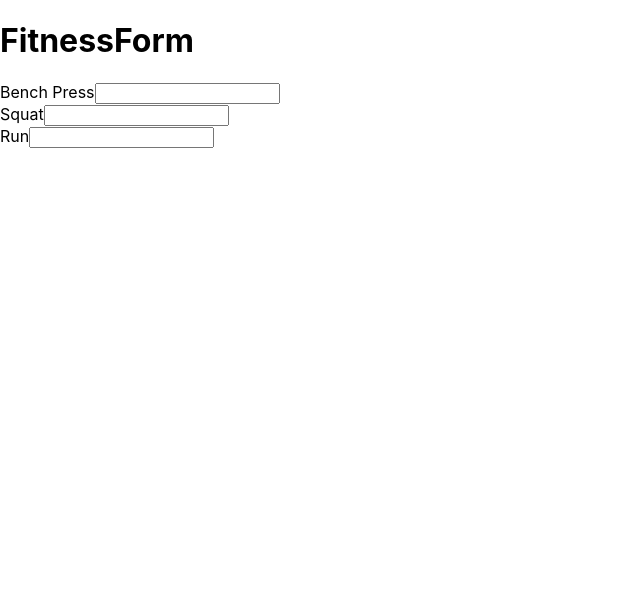
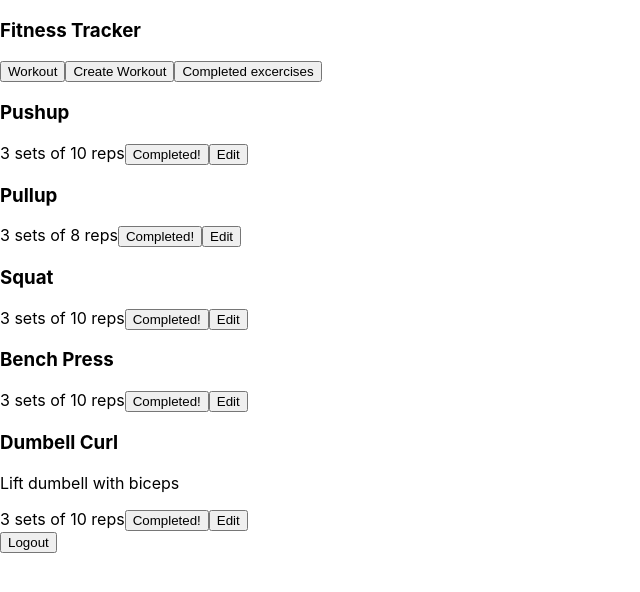
Before and after one commit to wmck126/fitness-tracker, a React (Create React App) app: page /exercise in a window 1280 px wide. Shown: the top 592 px of the page, without its empty margins (0-640 px from the left). Built offline with nearby package versions, Linux system fonts and the light colour scheme; data requests are answered from the project's data file.

Commit message:
Added add exercise

```diff
--- a/db.json
+++ b/db.json
@@ -20,9 +20,39 @@
   ],
   "excercises": [
     {
-      "arm": "Bench Press",
-      "leg": "Squat",
-      "cardio": "Run"
+      "exercise": "Pushup",
+      "description": "",
+      "sets": "3",
+      "reps": "10",
+      "id": 1
+    },
+    {
+      "exercise": "Pullup",
+      "description": "",
+      "sets": "3",
+      "reps": "8",
+      "id": 2
+    },
+    {
+      "exercise": "Squat",
+      "description": "",
+      "sets": "3",
+      "reps": "10",
+      "id": 3
+    },
+    {
+      "exercise": "Bench Press",
+      "description": "",
+      "sets": "3",
+      "reps": "10",
+      "id": 4
+    },
+    {
+      "exercise": "Dumbell Curl",
+      "description": "Lift dumbell with biceps",
+      "sets": "3",
+      "reps": "10",
+      "id": 5
     }
   ]
 }
--- a/src/App.js
+++ b/src/App.js
@@ -1,22 +1,40 @@
 import './App.css';
-import Login from './Login';
-import Welcome from './Welcome';
+import React, {useState, useEffect} from 'react';
+import Login from './Login/Login';
+import Welcome from './Login/Welcome';
 import { BrowserRouter, Routes, Route } from 'react-router-dom';
-import CreateLogin from './CreateLogin';
+import CreateLogin from './Login/CreateLogin';
 import Fitness from './Fitness';
+import CreateExercise from './CreateExercise';
+import CompletedExercise from './CompletedExercise';
 
 function App() {
+
+  const [exercises, setExercise] = useState([])
+
+  useEffect(() => {
+    fetch("http://localhost:8001/excercises")
+    .then(r => r.json())
+    .then(data => setExercise(data))
+  },[]  )
+
+  function handleAddExercise(newExercise) {
+    setExercise([...exercises, newExercise])
+  }
+
   return (
+    <div>
         <BrowserRouter>
           <Routes>
               <Route path="/" element={<Welcome />} />
               <Route path="/login" element={<Login />}/>
               <Route path="/createlogin" element={<CreateLogin />}/>
-        <Route path="/exercise" element={<Fitness />} />
-
+              <Route path="/exercise" element={<Fitness exercises={exercises}/>} />
+              <Route path="/create" element={<CreateExercise onAddExercise={handleAddExercise}/>} />
+              <Route path="/completed" element={<CompletedExercise />} />
           </Routes>
         </BrowserRouter>
-
+    </div>
   );
 }
 
--- /dev/null
+++ b/src/CompletedExercise.js
@@ -0,0 +1,13 @@
+import React from 'react'
+import Navbar from './Navbar'
+
+function CompletedExercise() {
+  return (
+    <div>
+      <Navbar />
+    <h1>CompletedExercise</h1>
+    </div>
+  )
+}
+
+export default CompletedExercise
--- /dev/null
+++ b/src/CreateExercise.js
@@ -0,0 +1,60 @@
+import React, { useState } from 'react'
+import Navbar from './Navbar'
+import { useNavigate } from "react-router-dom"
+
+function CreateExercise({ onAddExercise }) {
+  const [reps, setReps] = useState("")
+  const [exercise, setExercise] = useState("")
+  const [description, setDescription] = useState("")
+  const [sets, setSets] = useState("")
+  const navigate = useNavigate()
+
+  function handleSubmit(e) {
+      e.preventDefault()
+      const itemData = {
+        "exercise": exercise,
+        "description": description,
+        "sets": sets,
+        "reps": reps,
+      }
+      fetch("http://localhost:8001/excercises", {
+        method:"POST",
+        headers: {
+          "Content-Type": "application/json",
+        },
+        body: JSON.stringify(itemData)
+      })
+      .then(r => r.json())
+      .then(data => onAddExercise(data))
+      .then(navigate("/exercise"))
+  }
+
+  return (
+    <div>
+      <Navbar />
+      <h2>Create an exercise</h2>
+      <h4>Fill in the form below to add an exercise to the list</h4>
+      <form onSubmit={handleSubmit}>
+        <div>
+          <label>Exercise</label>
+        <input type="text" required onChange={(e) => setExercise(e.target.value)}/>
+        </div>
+        <div>
+        <label>Description</label>
+        <input type="text" required onChange={(e) => setDescription(e.target.value)}/>
+        </div>
+        <div>
+          <label>Sets</label>
+        <input type="text" required onChange={(e) => setSets(e.target.value)}/>
+        </div>
+        <div>
+          <label>Reps</label>
+        <input type="text" required onChange={e => setReps(e.target.value)}/>
+        </div>
+        <button type="submit">Submit</button>
+      </form>
+    </div>
+  )
+}
+
+export default CreateExercise
--- a/src/Fitness.js
+++ b/src/Fitness.js
@@ -1,18 +1,30 @@
 import React, { useEffect, useState } from 'react'
+import { useNavigate } from "react-router-dom";
 import FitnessForm from './FitnessForm'
+import Navbar from './Navbar';
 
-function Fitness() {
-  const [exercises, setExercise] = useState([])
+function Fitness({ exercises }) {
 
-  useEffect(() => {
-    fetch("http://localhost:8000/excercises")
-    .then(r => r.json())
-    .then(data => setExercise(data))
-  },[]  )
+
+
+
+  const navigate = useNavigate()
   console.log(exercises)
   return (
     <div>
-      {exercises.map((data) => <FitnessForm dumbell={data.arm} squat={data.leg} run={data.cardio}/>)}
+      <Navbar />
+      {exercises.map((data) => (
+        <FitnessForm
+          id={data.id}
+          exercise={data.exercise}
+          description={data.description}
+          sets={data.sets}
+          reps={data.reps}
+          />))}
+      <button
+        onClick={() => navigate("/")}
+        className="logoutbtnfitness"
+        >Logout</button>
     </div>
   )
 }
--- a/src/FitnessForm.js
+++ b/src/FitnessForm.js
@@ -1,22 +1,14 @@
 import React from 'react'
 
-function FitnessForm({dumbell, squat, run}) {
-  console.log(dumbell)
+function FitnessForm({sets, description, exercise, reps, id}) {
+
   return (
     <div>
-      <h1>FitnessForm</h1>
-      <form>
-        <label>{dumbell}</label>
-        <input type="text"></input>
-      </form>
-      <form>
-        <label>{squat}</label>
-        <input type="text"></input>
-      </form>
-      <form>
-        <label>{run}</label>
-        <input type="text"></input>
-      </form>
+        <h3 key={id}>{exercise}</h3>
+        <p>{description}</p>
+        <span>{sets} sets of {reps} reps</span>
+        <button>Completed!</button>
+        <button>Edit</button>
     </div>
   )
 }
--- a/src/Login.js
+++ b/src/Login/Login.js
@@ -10,7 +10,7 @@ export default function Login() {
   const [credentials, setCredentials] = useState([])
 
     useEffect(() => {
-      fetch("http://localhost:8000/credentials")
+      fetch("http://localhost:8001/credentials")
       .then(r => r.json())
       .then(data => setCredentials(data))
     }, [])
@@ -40,14 +40,14 @@ export default function Login() {
     }
   }
 
-
-
   return (
     <div>
       {(user.username != "") ? (
         <div className="welcome">
           <h2>Welcome, <span>{user.username}</span></h2>
+          <p>Redirecting you to your workout...</p>
           <button onClick={LogOut}>Logout</button>
+          {setTimeout(() => navigate("/exercise"), 3000)}
         </div>
       )
       : (
--- /dev/null
+++ b/src/Navbar.js
@@ -0,0 +1,30 @@
+import React from 'react'
+import { useNavigate } from "react-router-dom";
+
+
+function Navbar() {
+  const navigate = useNavigate()
+
+  function onClickCreate() {
+    navigate("/create")
+  }
+
+  function onClickComplete() {
+    navigate("/completed")
+  }
+
+  function onClickWorkout() {
+    navigate("/exercise")
+  }
+
+  return (
+    <div className='navbar'>
+      <h3>Fitness Tracker</h3>
+      <button onClick={onClickWorkout}>Workout</button>
+      <button onClick={onClickCreate}>Create Workout</button>
+      <button onClick={onClickComplete}>Completed excercises</button>
+    </div>
+  )
+}
+
+export default Navbar
```
Also changed, not shown: src/Login/CreateLogin.js (renamed from src/CreateLogin.js), src/Login/LoginForm.js (renamed from src/LoginForm.js), src/Login/Welcome.js (renamed from src/Welcome.js). Lines whose indentation alone changed are shown as unchanged.
